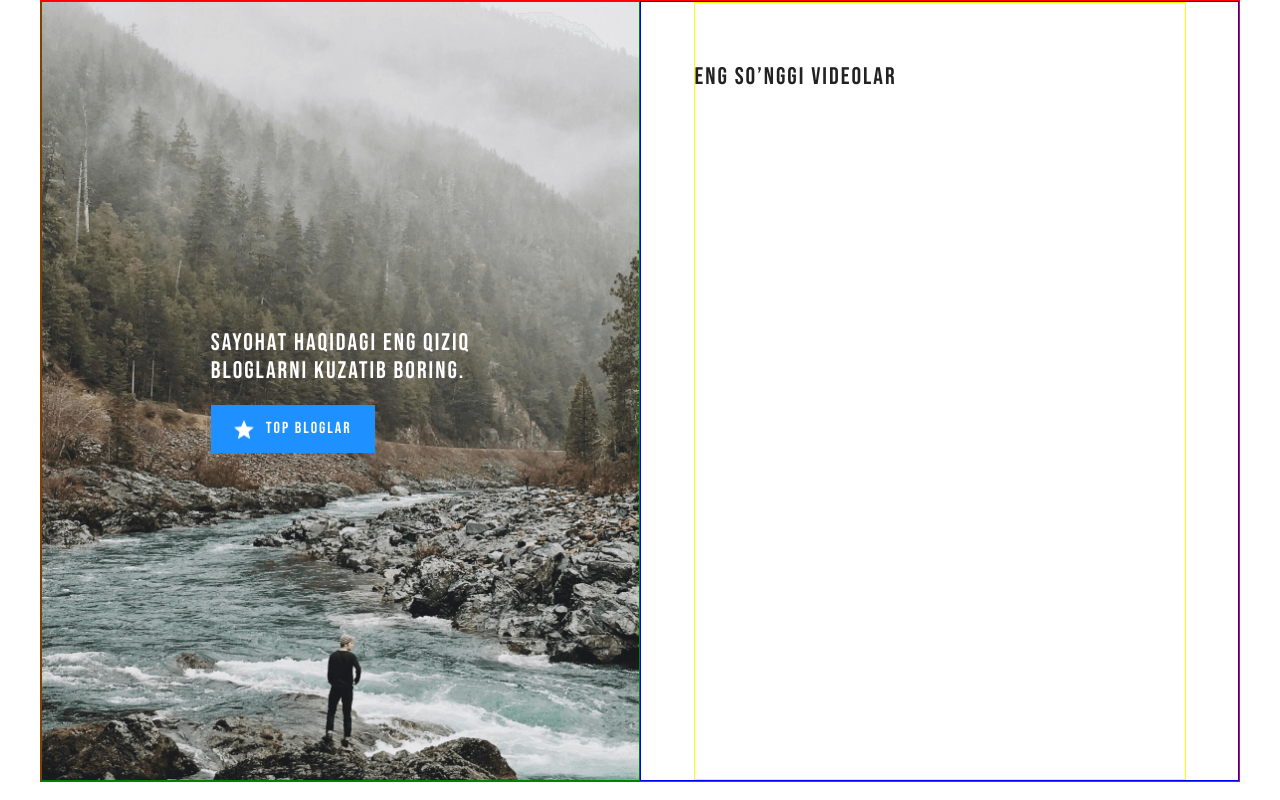
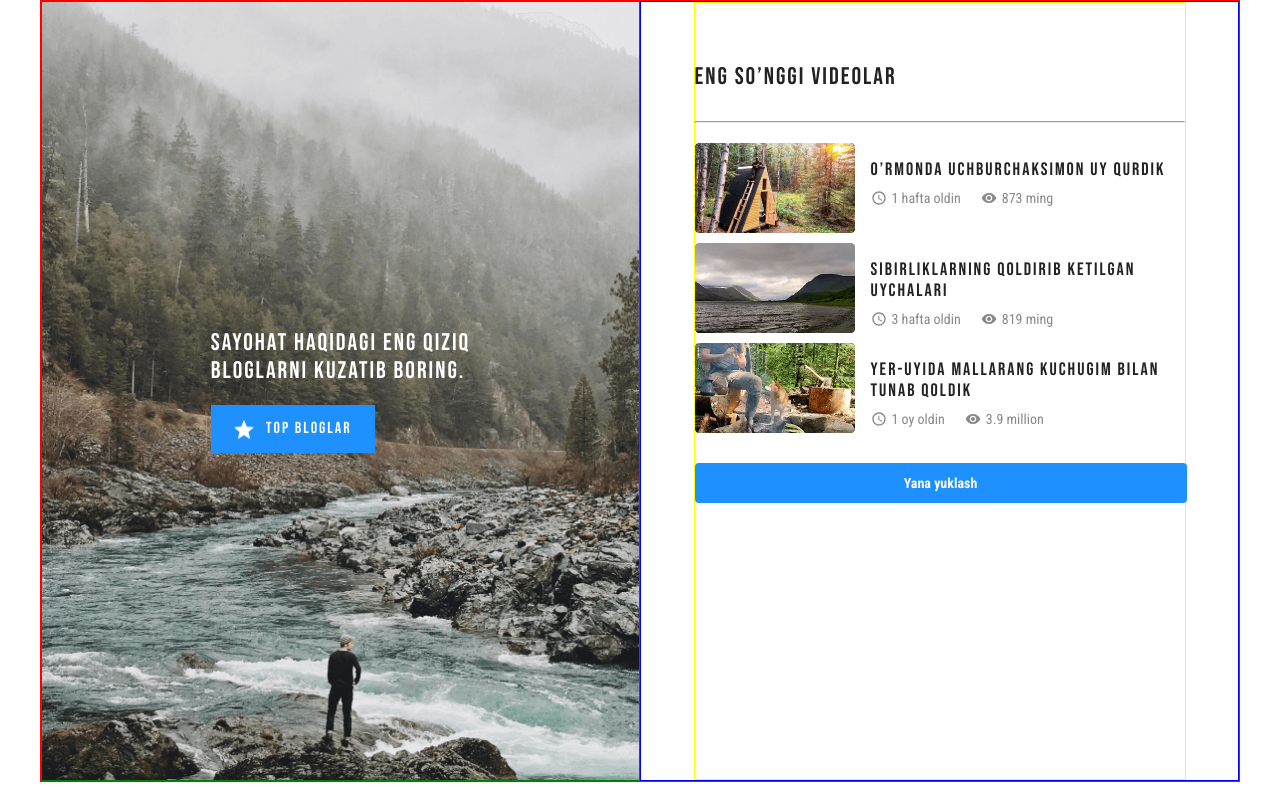
Before and after one commit to ShoxruxDevolopment/Articles, a plain HTML site: page Index.html in a window 1280 px wide. Drawn offline with Linux system fonts and the light colour scheme.

Commit message:
add cards and button styles

```diff
--- a/Index.html
+++ b/Index.html
@@ -30,6 +30,56 @@
   <div class="right-main-page">
     <div class="container">
       <h1 class="right-main-title">Eng so’nggi videolar</h1>
+      <hr class="horizantal-line">
+
+     <div class="card">
+      <img class="home-img" src="./img/home3corner.png" alt="home3corner" width="160" height="90" srcset="./img/home3corner.png 1x, ./img/home3corner@2x.png 2x">
+
+      <div class="title-time-view">
+        <h3 class="title-ad">O’rmonda uchburchaksimon uy qurdik</h3>
+
+        <div class="span-time-view">
+          <span class="time">1 hafta oldin</span>
+         <span class="view">873 ming</span>
+        </div>
+      </div>
+
+     </div>
+
+
+     <div class="card">
+      <img class="home-img" src="./img/lake.png" alt="lake" width="160" height="90" srcset="./img/lake.png 1x, ./img/lake@2x.png 2x">
+
+      <div class="title-time-view">
+        <h3 class="title-ad">Sibirliklarning qoldirib ketilgan uychalari</h3>
+
+        <div class="span-time-view">
+          <span class="time">3 hafta oldin</span>
+         <span class="view">819 ming</span>
+        </div>
+      </div>
+
+     </div>
+
+
+     <div class="card">
+      <img class="home-img" src="./img/dog.png" alt="dog" width="160" height="90" srcset="./img/dog.png 1x, ./img/dog@2x.png 2x">
+
+      <div class="title-time-view">
+        <h3 class="title-ad">Yer-uyida mallarang kuchugim bilan tunab qoldik</h3>
+
+        <div class="span-time-view">
+          <span class="time">1 oy oldin</span>
+         <span class="view">3.9 million</span>
+        </div>
+      </div>
+
+     </div>
+
+
+
+
+     <button class="btn">Yana yuklash</button>
     </div>
 
   </div>
--- a/css/style.css
+++ b/css/style.css
@@ -74,6 +74,7 @@ border: 1px solid blue;
   height: 100%;
   margin: auto;
   padding-top: 60px;
+
   border:1px solid yellow;
 }
 .right-main-title{
@@ -84,5 +85,98 @@ font-weight: 400;
 font-style: inherit;
 letter-spacing: 2px;
 color:#222222;
+margin-bottom: 30px;
 
 }
+.horizantal-line{
+width: 100%;
+height: 1px;
+color:#999999;
+margin-bottom: 20px;
+}
+.card{
+display: flex;
+margin-bottom: 10px;
+
+
+
+
+}
+.home-img{
+  width: 160px;
+  height: 90px;
+}
+
+.title-ad{
+font-size: 18px;
+line-height: 21px;
+letter-spacing: 2px;
+font-family: "Bebas Neue", sans-serif;
+font-weight: 400;
+color:#222222;
+
+}
+.title-time-view{
+  padding-top: 16px;
+  padding-right: 16px;
+  padding-left: 16px;
+  padding-bottom: 5px;
+}
+.span-time-view{
+display: flex;
+margin-top: 10px;
+
+}
+.time{
+display: flex;
+margin-right: 20px;
+font-size: 14px;
+line-height: 16px;
+font-family: "Roboto Condensed", sans-serif;
+font-weight: 400;
+color:#888888;
+
+}
+.time::before{
+width: 16px;
+height: 16px;
+background-image: url(../img/clock-icon.svg);
+background-position:center center;
+background-repeat:no-repeat;
+margin-right: 5px;
+content: " ";
+
+
+}
+.view{
+display: flex;
+font-size: 14px;
+line-height: 16px;
+font-family: "Roboto Condensed", sans-serif;
+font-weight: 400;
+color:#888888;
+}
+.view::before{
+width: 16px;
+height: 16px;
+background-image: url(../img/eyes-icon.svg);
+background-position:center center;
+background-repeat:no-repeat;
+margin-right: 5px;
+content: " ";
+}
+.btn{
+width: 492px;
+height: 40px;
+background-color:#1E90FF;
+font-size: 14px;
+line-height: 16px;
+font-family: "Roboto Condensed", sans-serif;
+font-weight: 700;
+color: #ffffff;
+border-radius: 4px;
+padding: 12px;
+border:none;
+margin-top: 20px;
+
+}
```
